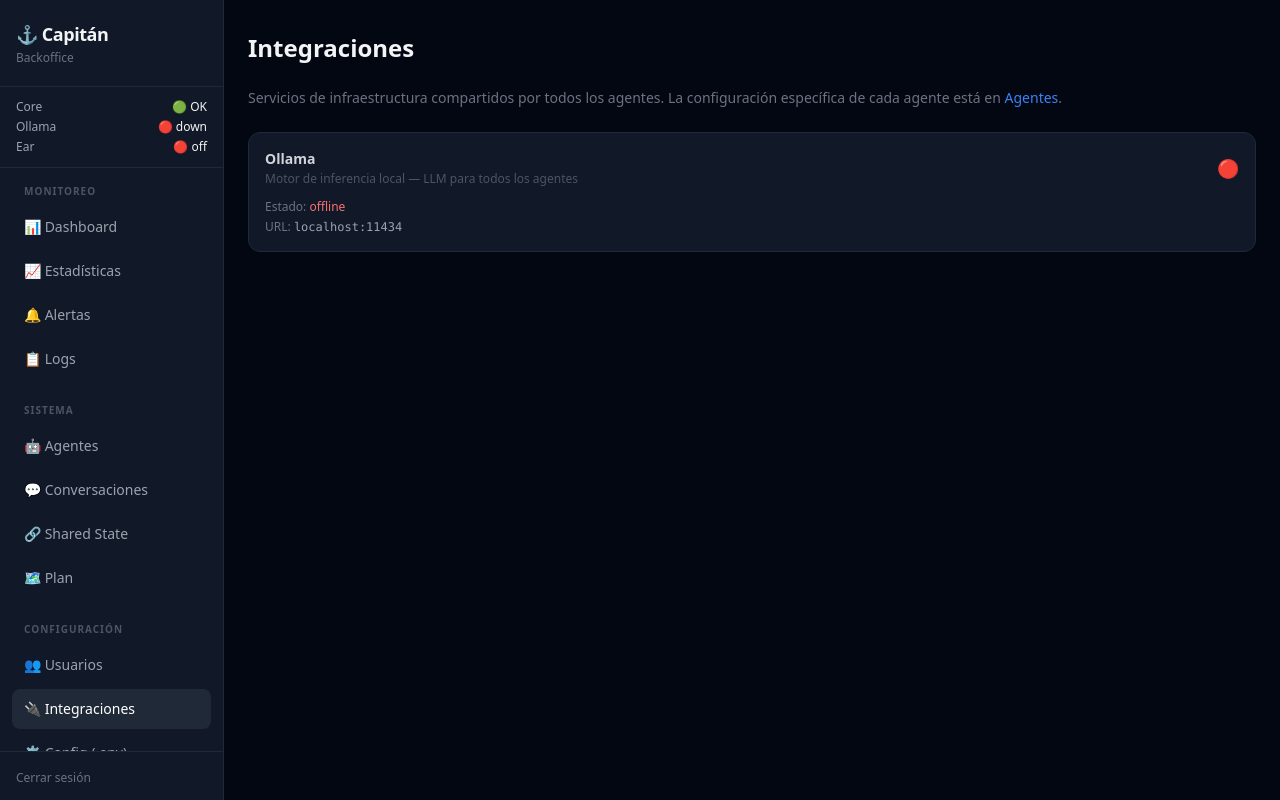
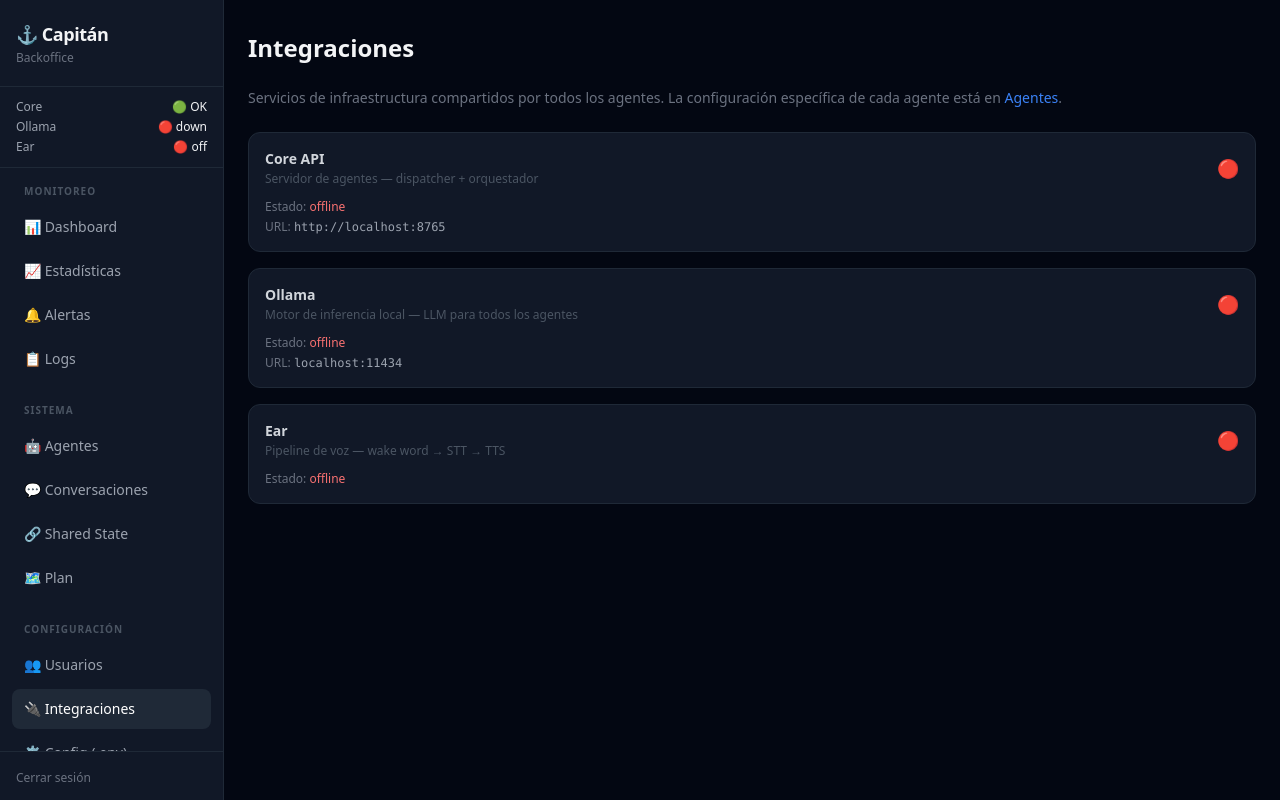
Before and after one commit to mblasi/home-agents, a FastAPI app: page /integrations in a window 1280 px wide. Run offline with FastAPI, Linux system fonts and the light colour scheme; data that the repository does not hold is empty; some libraries are stand-ins or nearby versions.

Commit message:
feat: página de integraciones — agregar Core API y Ear
Muestra estado online/offline de Core API (con sub-estado de Ollama y HAOS)
y del Ear (estado del pipeline y dispositivo de audio si está activo).

```diff
--- a/backoffice/server.py
+++ b/backoffice/server.py
@@ -709,10 +709,10 @@ def logs_stream(service: str = "all"):
 
 @app.get("/integrations", response_class=HTMLResponse)
 def integrations_page(request: Request):
-    health = _core("/health") or {}
-    agents = _core("/agents") or {}
+    health    = _core("/health") or {}
+    core_ok   = health is not None and health.get("status") == "ok"
+    ear_state = _ear_state()
 
-    # Test Ollama models
     ollama_models = []
     try:
         r = requests.get(f"{OLLAMA_URL}/api/tags", timeout=3)
@@ -722,7 +722,11 @@ def integrations_page(request: Request):
         pass
 
     return _render(request, "integrations.html", "integrations",
-                   health=health, agents=agents, ollama_models=ollama_models)
+                   health=health,
+                   core_ok=core_ok,
+                   core_url=CORE_URL,
+                   ear_state=ear_state,
+                   ollama_models=ollama_models)
 
 
 # ── Plan ───────────────────────────────────────────────────────────────────────
--- a/backoffice/templates/integrations.html
+++ b/backoffice/templates/integrations.html
@@ -9,6 +9,28 @@
   La configuración específica de cada agente está en
   <a href="/agents" class="text-blue-500 hover:underline">Agentes</a>.
 </p>
+
+<!-- Core API -->
+<div class="bg-gray-900 border border-gray-800 rounded-xl p-4 mb-4">
+  <div class="flex items-center justify-between mb-3">
+    <div>
+      <h2 class="text-sm font-semibold text-gray-300">Core API</h2>
+      <p class="text-xs text-gray-600 mt-0.5">Servidor de agentes — dispatcher + orquestador</p>
+    </div>
+    <span class="text-lg">{{ "🟢" if core_ok else "🔴" }}</span>
+  </div>
+  <div class="text-xs text-gray-500 space-y-1">
+    <div>Estado: <span class="{{ 'text-emerald-400' if core_ok else 'text-red-400' }}">
+      {{ "online" if core_ok else "offline" }}
+    </span></div>
+    <div>URL: <code class="text-gray-400">{{ core_url }}</code></div>
+    {% if core_ok %}
+    <div>Ollama: <span class="{{ 'text-emerald-400' if health.get('ollama') else 'text-red-400' }}">{{ "ok" if health.get('ollama') else "down" }}</span>
+      &nbsp; HAOS: <span class="{{ 'text-emerald-400' if health.get('haos') else 'text-red-400' }}">{{ "ok" if health.get('haos') else "down" }}</span>
+    </div>
+    {% endif %}
+  </div>
+</div>
 
 <!-- Ollama -->
 <div class="bg-gray-900 border border-gray-800 rounded-xl p-4 mb-4">
@@ -27,7 +49,7 @@
   </div>
   {% if ollama_models %}
   <div class="mt-3 pt-3 border-t border-gray-800">
-    <div class="text-xs text-gray-500 mb-2">Modelos cargados:</div>
+    <div class="text-xs text-gray-500 mb-2">Modelos disponibles:</div>
     <div class="flex flex-wrap gap-1">
       {% for m in ollama_models %}
       <span class="px-2 py-0.5 bg-gray-800 text-gray-300 rounded text-xs font-mono">{{ m }}</span>
@@ -37,4 +59,24 @@
   {% endif %}
 </div>
 
+<!-- Ear -->
+<div class="bg-gray-900 border border-gray-800 rounded-xl p-4 mb-4">
+  {% set ear_ok = ear_state is not none %}
+  <div class="flex items-center justify-between mb-3">
+    <div>
+      <h2 class="text-sm font-semibold text-gray-300">Ear</h2>
+      <p class="text-xs text-gray-600 mt-0.5">Pipeline de voz — wake word → STT → TTS</p>
+    </div>
+    <span class="text-lg">{{ "🟢" if ear_ok else "🔴" }}</span>
+  </div>
+  <div class="text-xs text-gray-500 space-y-1">
+    <div>Estado: <span class="{{ 'text-emerald-400' if ear_ok else 'text-red-400' }}">
+      {% if ear_ok %}{{ ear_state.get("state", "running") }}{% else %}offline{% endif %}
+    </span></div>
+    {% if ear_ok and ear_state.get("device") %}
+    <div>Dispositivo: <code class="text-gray-400">{{ ear_state.get("device") }}</code></div>
+    {% endif %}
+  </div>
+</div>
+
 {% endblock %}
```
